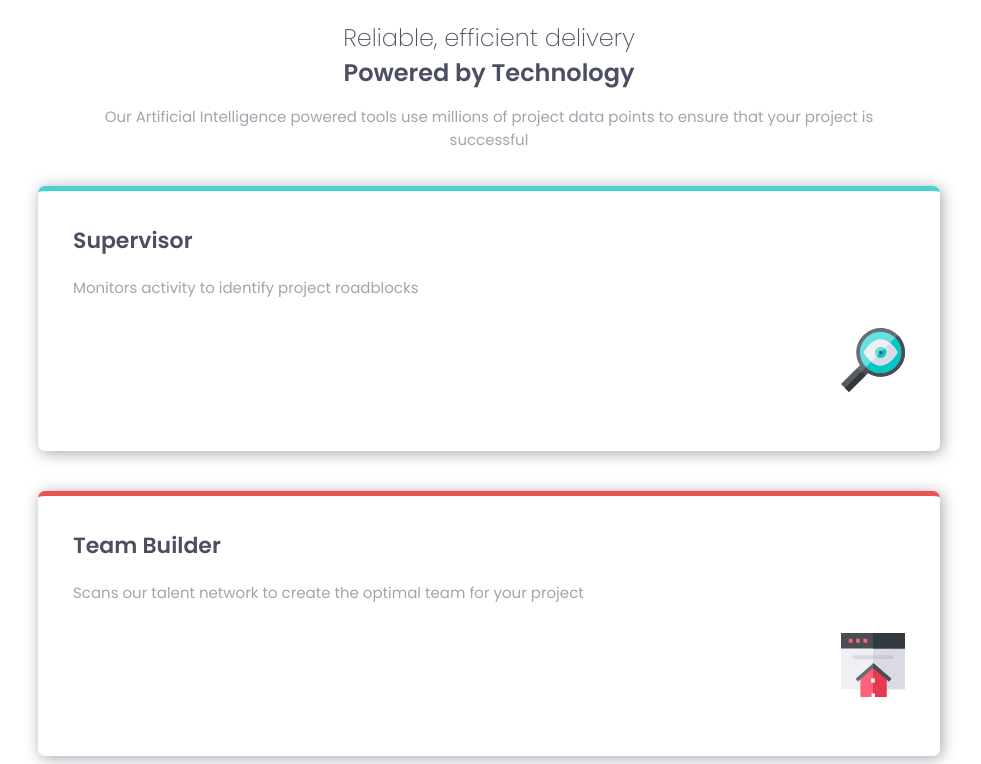
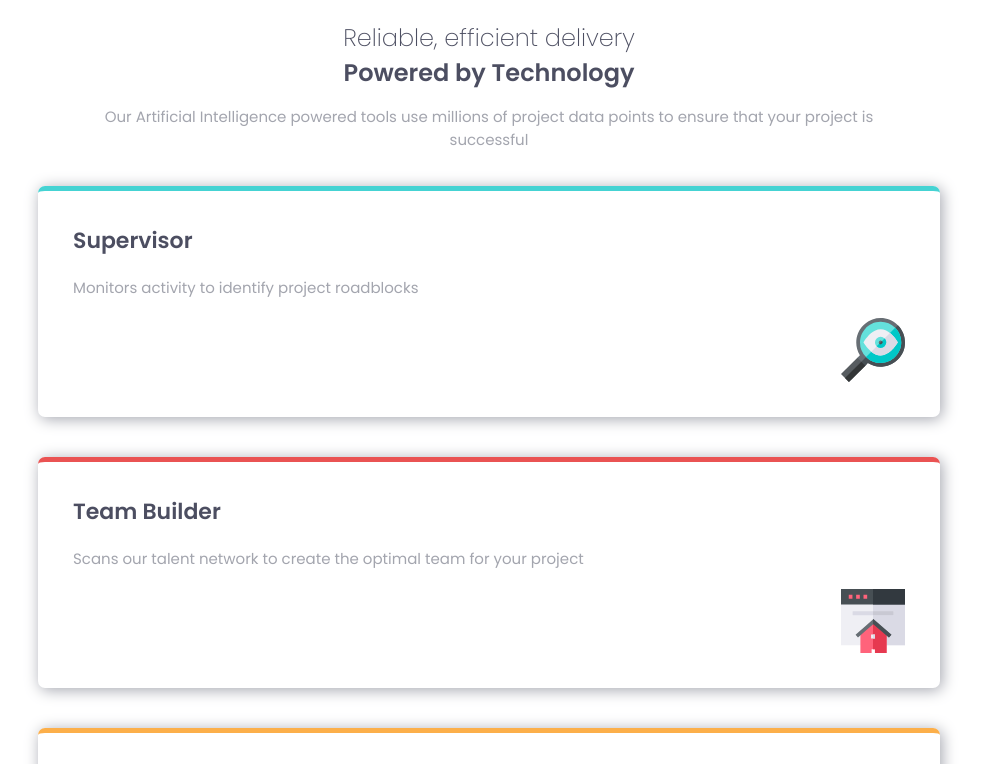
Before and after one commit to xTaromarux/Four-card-feature-section, a plain HTML site: page index.html in a window 1280 px wide. Shown: the top 764 px of the page, without its empty margins (151-1132 px from the left). Drawn offline with Linux system fonts and the light colour scheme.

Commit message:
Changing display images

```diff
--- a/css/style.css
+++ b/css/style.css
@@ -88,12 +88,13 @@ img{
 }
 @media (max-width: 1440px) {
     .container{
-        height: 1450px;
+        height: 1550px;
         display: flex;
         flex-direction: column;
     }
     .item{
         width: 65%;
+        height: auto;
         margin:20px 0 20px 0;
     }
     .text {
@@ -120,4 +121,9 @@ img{
         justify-self:center;
         align-self: center;
     }
+    img{
+        float: right;
+        position: relative;
+        top: 0px;
+    }
 }
```
